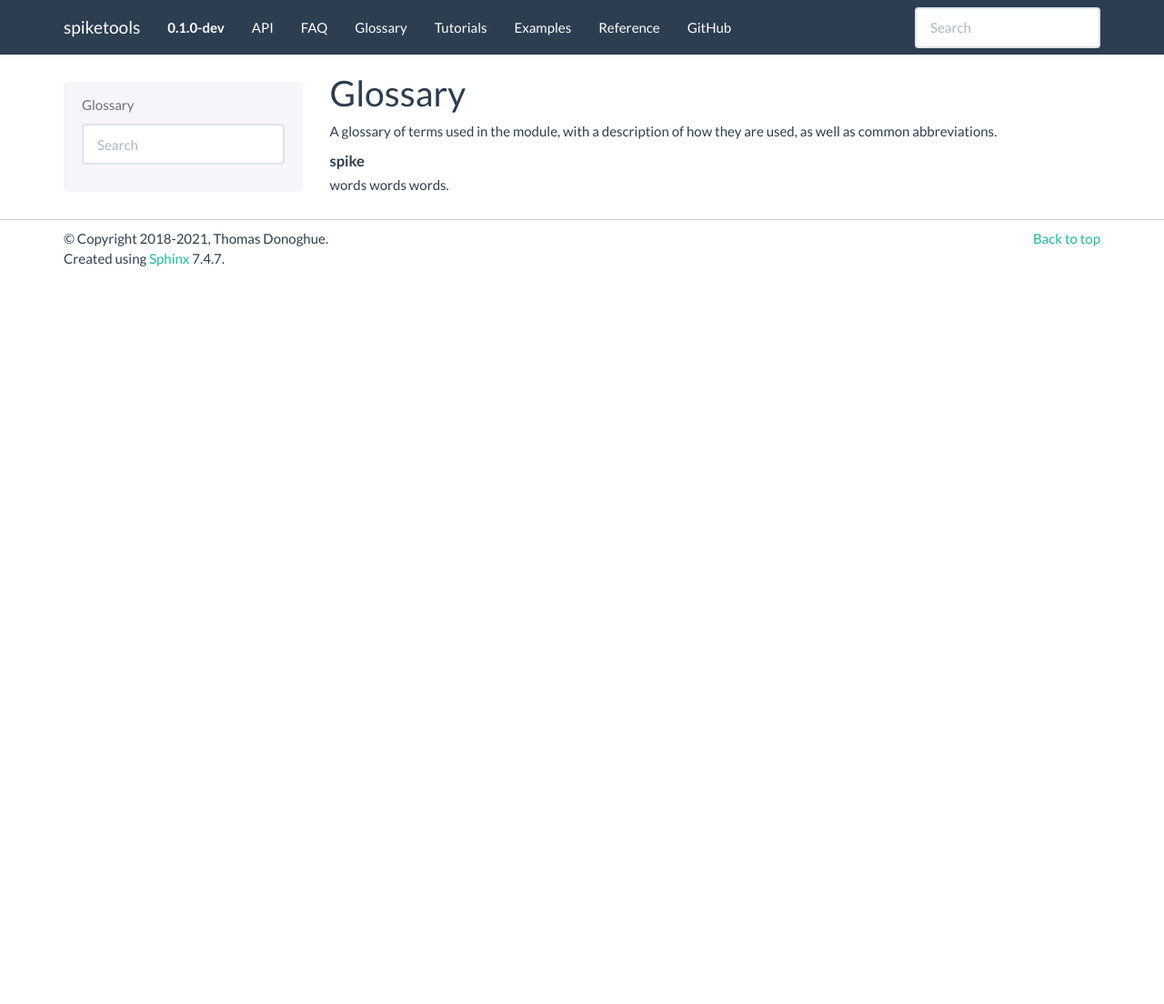
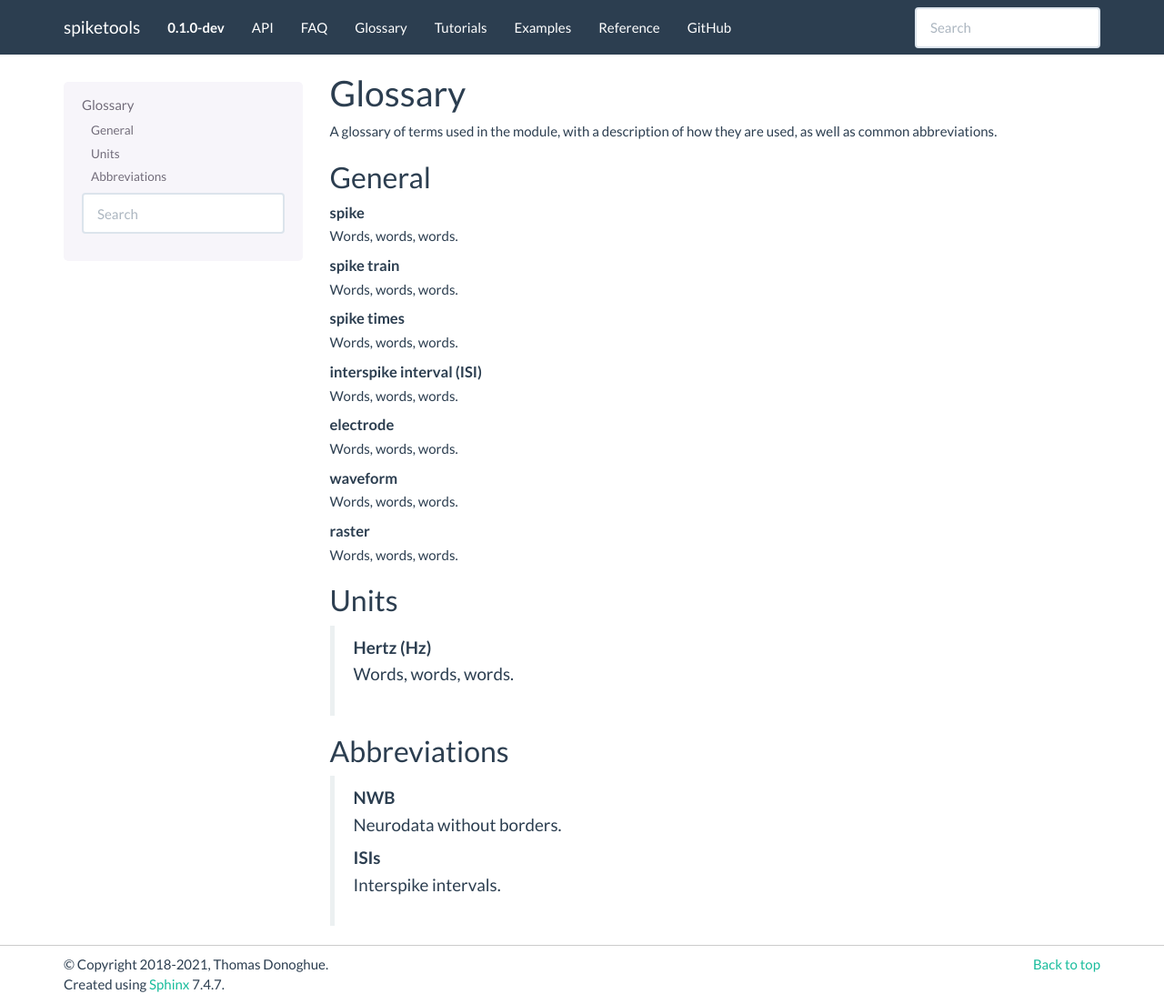
Before and after one commit to spiketools/spiketools, a Sphinx documentation site: the page built from doc/glossary.rst, in a window 1280 px wide and 1104 px high. Shown: the whole window at 91% size. Built offline with Sphinx 7.4.7, drawn with Linux system fonts in a browser that asks for light colours; pages that are not in the unit, such as notebooks, are missing from menus; the version number is read from the project's files by our own code.

Commit message:
sketch out glossary

```diff
--- a/doc/glossary.rst
+++ b/doc/glossary.rst
@@ -3,7 +3,43 @@ Glossary
 
 A glossary of terms used in the module, with a description of how they are used, as well as common abbreviations.
 
+General
+-------
+
 .. glossary::
 
     spike
-        words words words.
+        Words, words, words.
+
+    spike train
+        Words, words, words.
+
+    spike times
+        Words, words, words.
+
+    interspike interval (ISI)
+        Words, words, words.
+
+    electrode
+        Words, words, words.
+
+    waveform
+        Words, words, words.
+
+    raster
+        Words, words, words.
+
+Units
+-----
+
+    Hertz (Hz)
+        Words, words, words.
+
+Abbreviations
+-------------
+
+    NWB
+        Neurodata without borders.
+
+    ISIs
+        Interspike intervals.
```
